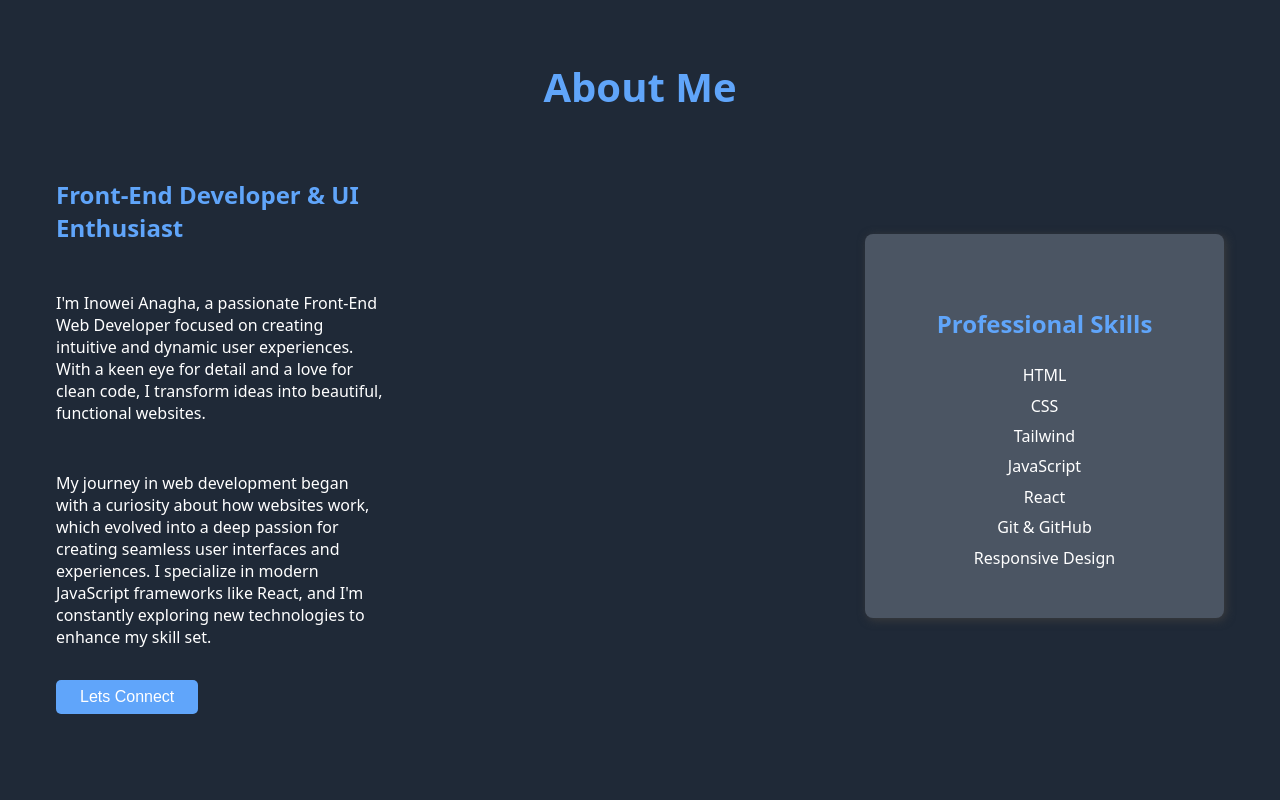
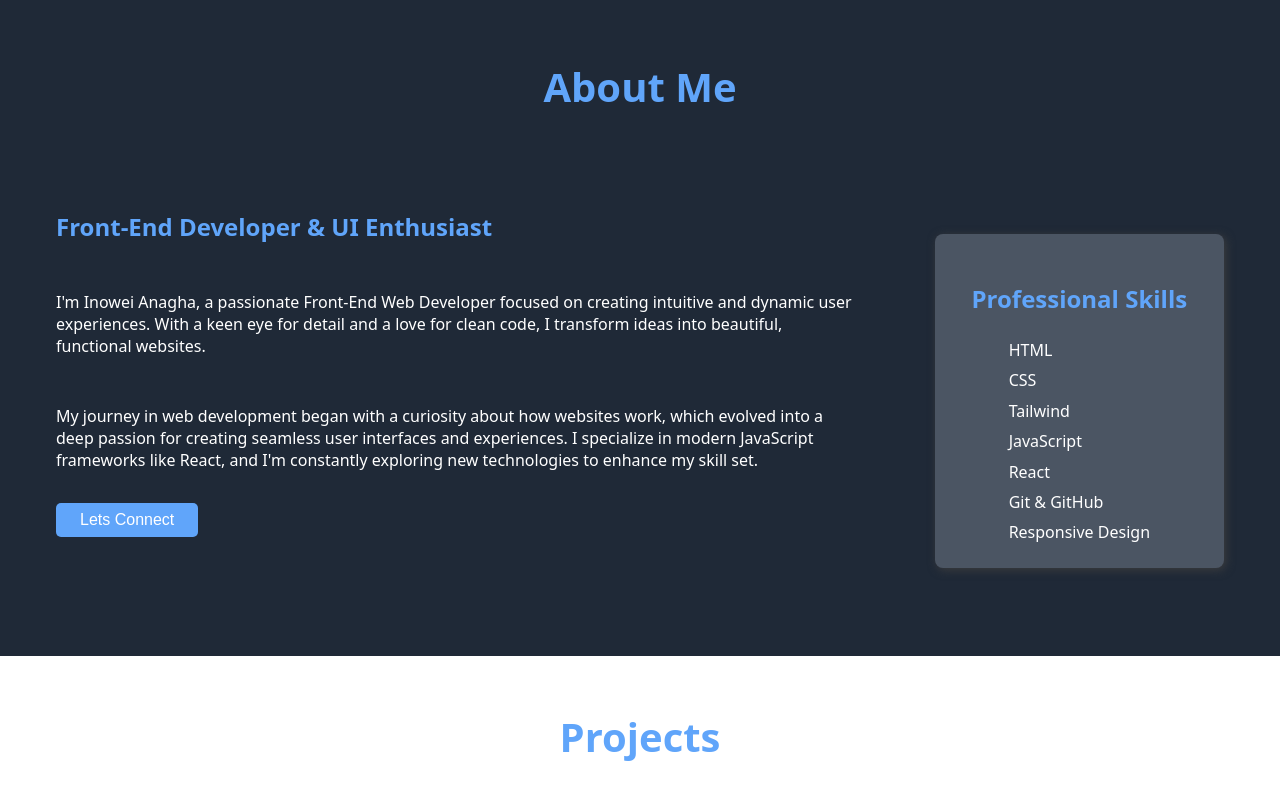
Before and after one commit to AnaghaInowei/Personal-Portfolio, a React (Vite) app: page / in a window 1280 px wide. Shown: the part 851-1651 px from the top of the page. Built offline with nearby package versions, Linux system fonts and the light colour scheme.

Commit message:
style: update Projects component with initial structure and integrate into App component

```diff
--- a/src/App.css
+++ b/src/App.css
@@ -170,7 +170,7 @@ background-color: #1F2937;
   align-items: flex-start;
   justify-content: center;
   gap: 1rem;
-  max-width: 327.01px;
+  /* max-width: 327.01px; */
 
   /* flex: 1;
   min-width: 300px;
@@ -194,10 +194,10 @@ h3, h4 {
     flex-direction: column;
     justify-content: center;
     align-items: center;
-    text-align: center;
+    text-align: left;
     padding: 1rem;
     transition: transform 0.3s ease, box-shadow 0.3s ease;
-    width: 327.01px;
+    width: 45rem;
     max-height: 351.88px;
     border-radius: .5rem;
     background-color: #4B5563;
--- a/src/App.jsx
+++ b/src/App.jsx
@@ -2,6 +2,7 @@ import './App.css'
 import Navbar from './Components/navbar'
 import Header from './Components/Header'
 import About from './Components/About'
+import Projects from './Components/Projects'
 
 function App() {
 
@@ -10,6 +11,7 @@ function App() {
       <Navbar />
       <Header />
       <About />
+      <Projects />
     </>
   )
 }
--- /dev/null
+++ b/src/Components/Projects.jsx
@@ -0,0 +1,7 @@
+export default function Projects() {
+  return (
+    <section className="projects">
+        <h4 className="me">Projects</h4>
+    </section>
+  );
+}
```
